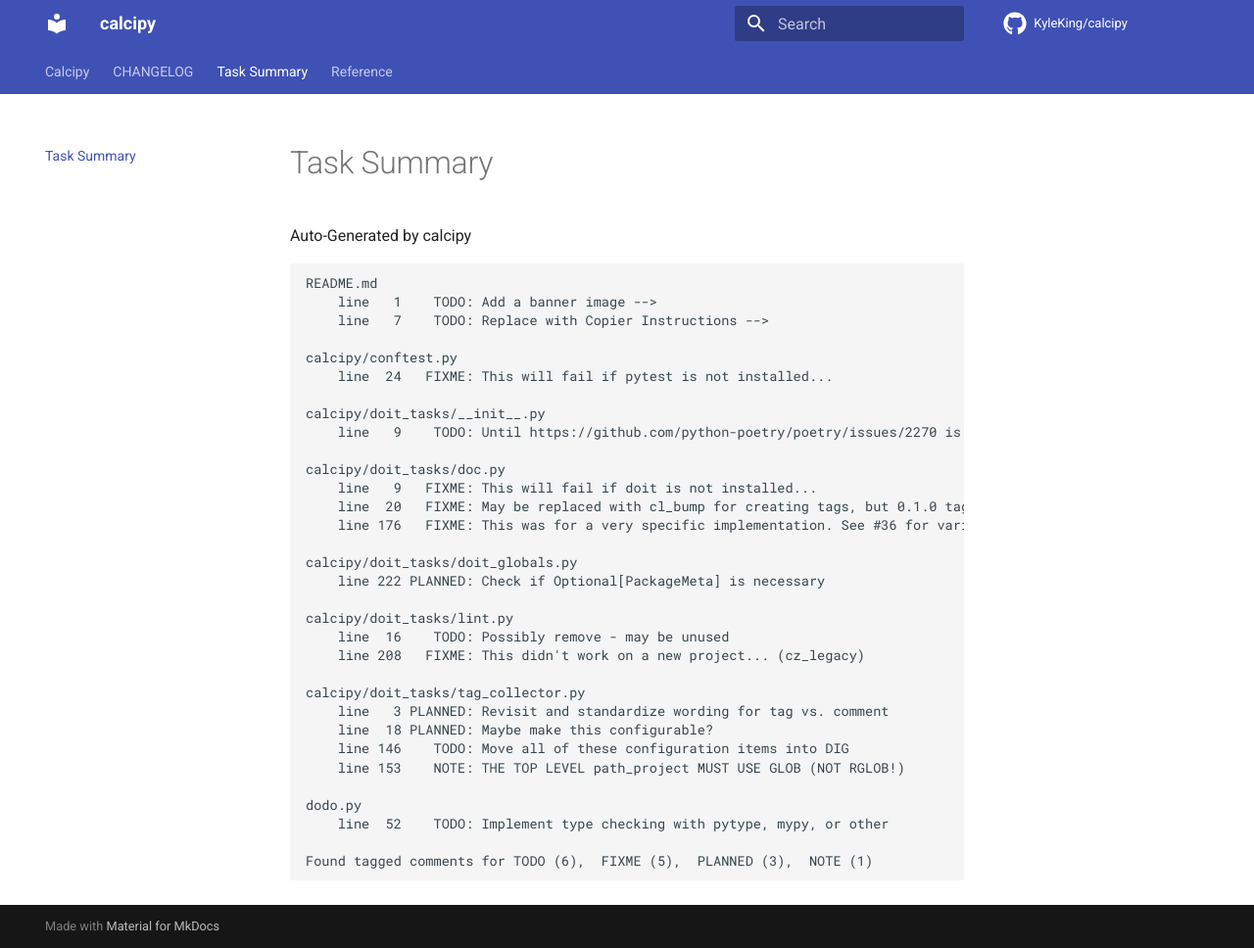
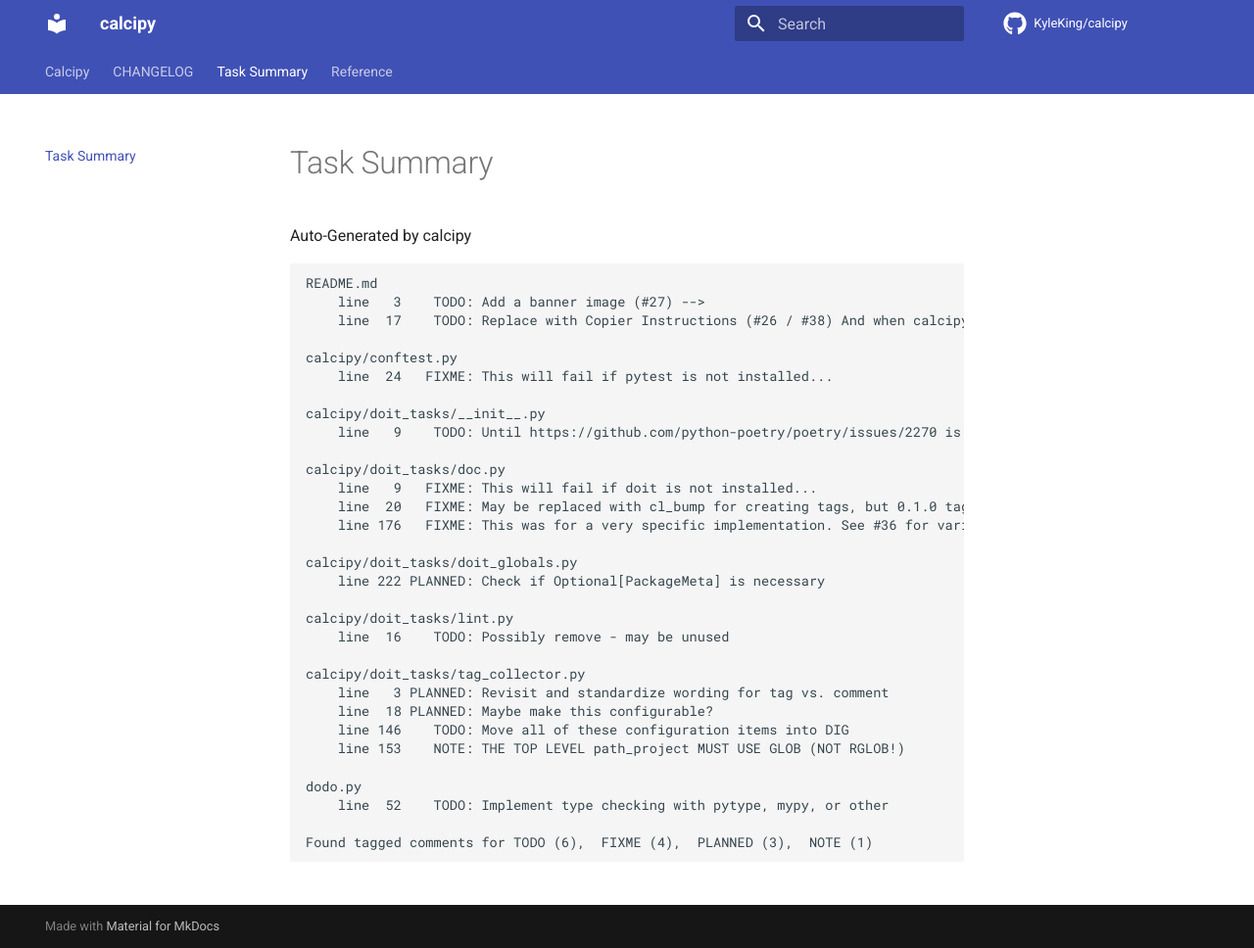
Before and after one commit to KyleKing/calcipy, an MkDocs documentation site: the page built from docs/tag_summary.md, in a window 1280 px wide and 968 px high. Shown: the whole window at 98% size. Built offline with MkDocs 1.6.1 and Material for MkDocs 9.7.7, drawn with Linux system fonts in a browser that asks for light colours; comment, search, counter and statistics services are not loaded.

````diff
--- a/.pre-commit-config.yaml
+++ b/.pre-commit-config.yaml
@@ -26,7 +26,7 @@ repos:
       - id: trailing-whitespace
         stages: [push]
   - repo: https://github.com/commitizen-tools/commitizen
-    rev: v2.11.1
+    rev: v2.12.0
     hooks:
       - id: commitizen
         additional_dependencies: ["git+https://github.com/KyleKing/cz_legacy.git@bfff2ab4134c26a31f1e7f9c3a8d4bedba824b08"]
--- a/TAG_SUMMARY.md
+++ b/TAG_SUMMARY.md
@@ -4,8 +4,8 @@ Auto-Generated by calcipy
 
 ```log
 README.md
-    line   1    TODO: Add a banner image -->
-    line   7    TODO: Replace with Copier Instructions -->
+    line   3    TODO: Add a banner image (#27) -->
+    line  17    TODO: Replace with Copier Instructions (#26 / #38) And when calcipy is published to PyPi... -->
 
 calcipy/conftest.py
     line  24   FIXME: This will fail if pytest is not installed...
@@ -23,7 +23,6 @@ calcipy/doit_tasks/doit_globals.py
 
 calcipy/doit_tasks/lint.py
     line  16    TODO: Possibly remove - may be unused
-    line 208   FIXME: This didn't work on a new project... (cz_legacy)
 
 calcipy/doit_tasks/tag_collector.py
     line   3 PLANNED: Revisit and standardize wording for tag vs. comment
@@ -34,5 +33,5 @@ calcipy/doit_tasks/tag_collector.py
 dodo.py
     line  52    TODO: Implement type checking with pytype, mypy, or other
 
-Found tagged comments for TODO (6),  FIXME (5),  PLANNED (3),  NOTE (1)
+Found tagged comments for TODO (6),  FIXME (4),  PLANNED (3),  NOTE (1)
 ```
````
Also changed, not shown: README.md (+1 -1 lines), 2 other files.
